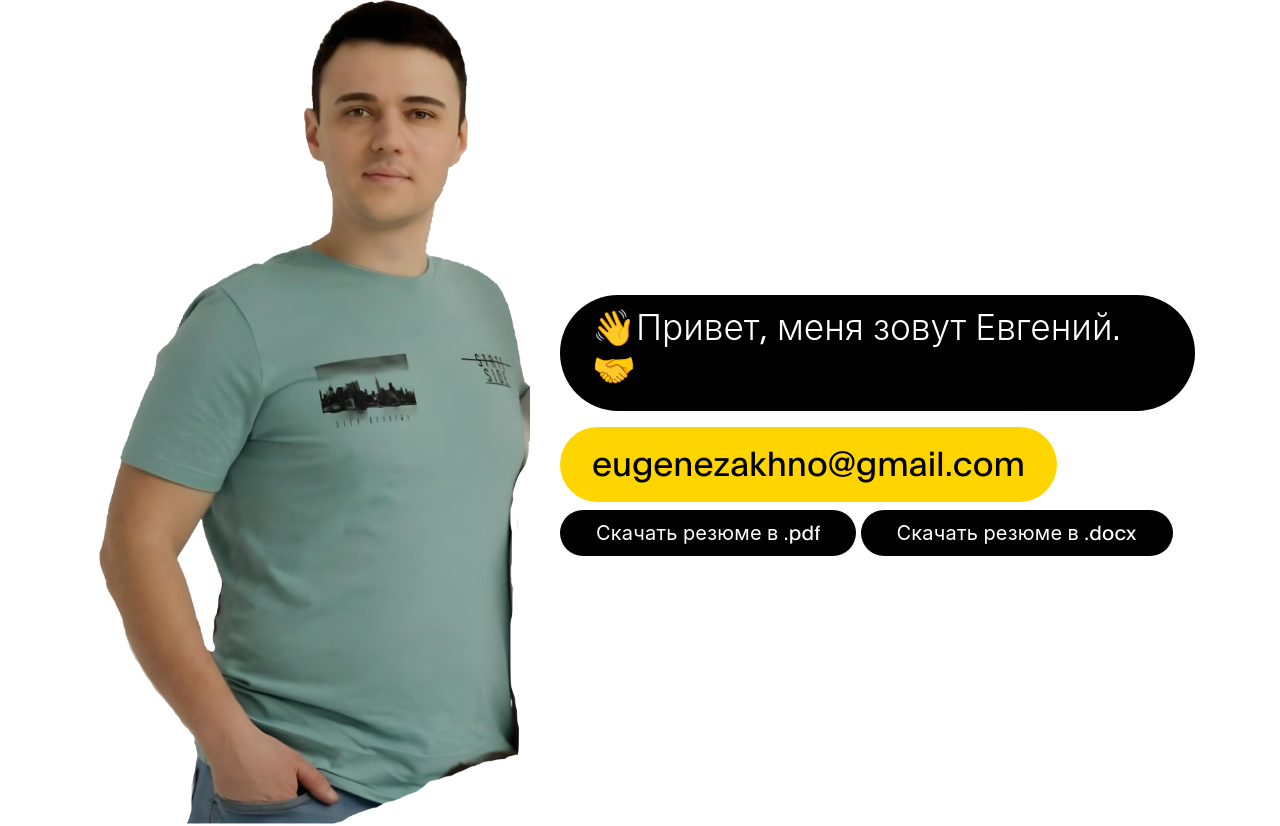
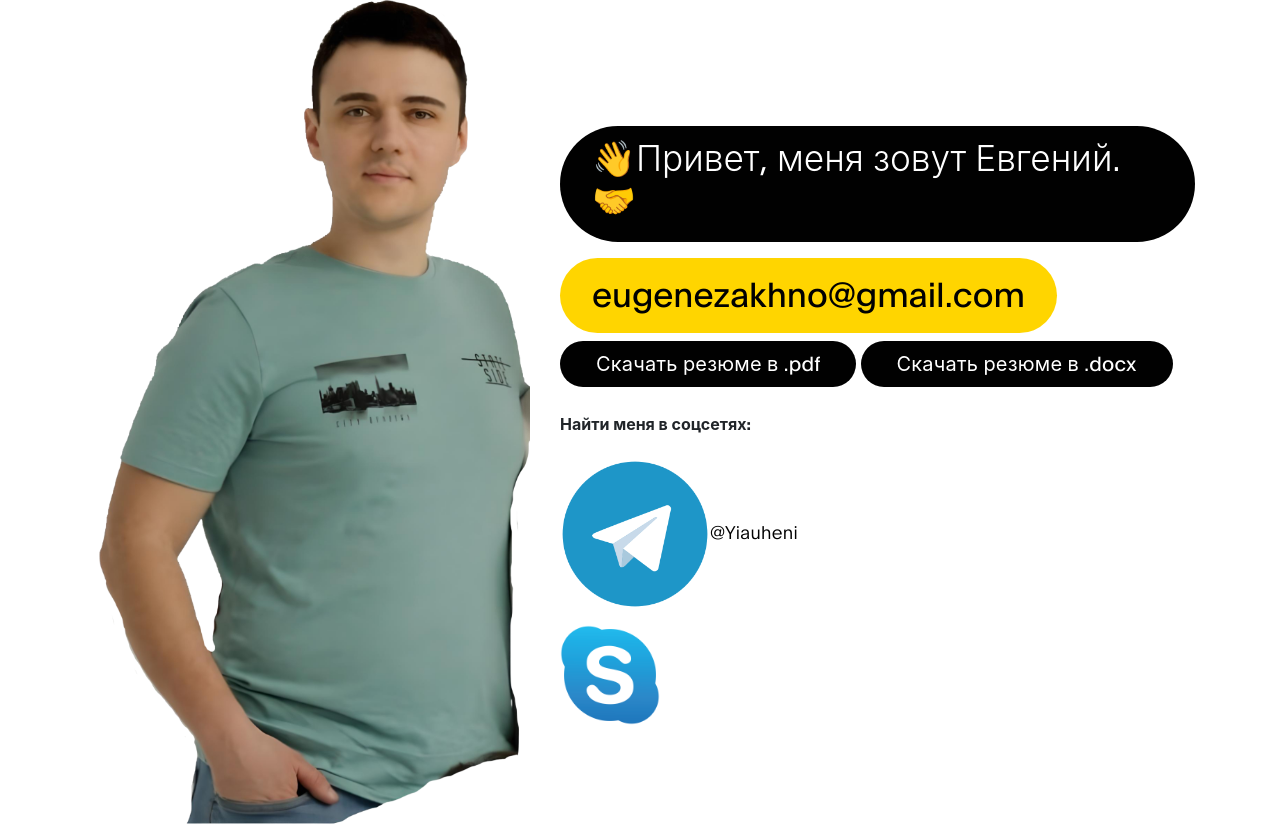
Before and after one commit to EugeneZakhno/resume, a plain HTML site: page index_ru.html in a window 1280 px wide. Shown: the top 826 px of the page. Drawn offline with nearby package versions, Linux system fonts and the light colour scheme.

Commit message:
data filling 01

```diff
--- a/index_ru.html
+++ b/index_ru.html
@@ -69,7 +69,7 @@
     <div class="container">
         <div class="row">
             <div class="mx-auto col-lg-5 col-md-5 col-10">
-                <img src="images/ResumeZh_1.png" class="img-fluid" alt="Ben Resume HTML Template">
+                <img src="images/ResumeZh_1.png" class="img-fluid" alt="Eugene Resume HTML Template">
             </div>
             <div class="d-flex flex-column justify-content-center align-items-center col-lg-7 col-md-7 col-12">
                 <div class="hero-text">
@@ -77,6 +77,15 @@
                     <a href="mailto:eugenezakhno@gmail.com" class="email-link">eugenezakhno@gmail.com</a>
                     <a href="Zakhno Eugene resume.pdf" class="custom-btn btn" download>Скачать резюме в .pdf</a>
                     <a href="Zakhno Eugene resume.docx" class="custom-btn btn" download>Скачать резюме в .docx</a>
+                    <br></br>
+                    <b>   Найти меня в соцсетях:</b>
+                    <br></br>
+                    <p> <a href="https://t.me/Yiauheni" style="text-align: center">
+                    <img src="images/telegram_1.png" width="150" height="150" class="img-fluid"  style="vertical-align: middle;" alt="@Yiauheni">@Yiauheni<br>
+                    </a></p>
+                    <a href="https://join.skype.com/invite/pnFrT86WxqAK" style="text-align: center">
+                        <img src="images/skype_01.png" width="100" height="100" class="img-fluid" alt="gzohan"><br>
+                    </a>
                 </div>
             </div>
         </div>
```
Also changed, not shown: images/skype_01.png (added), images/telegram_1.png (added).
